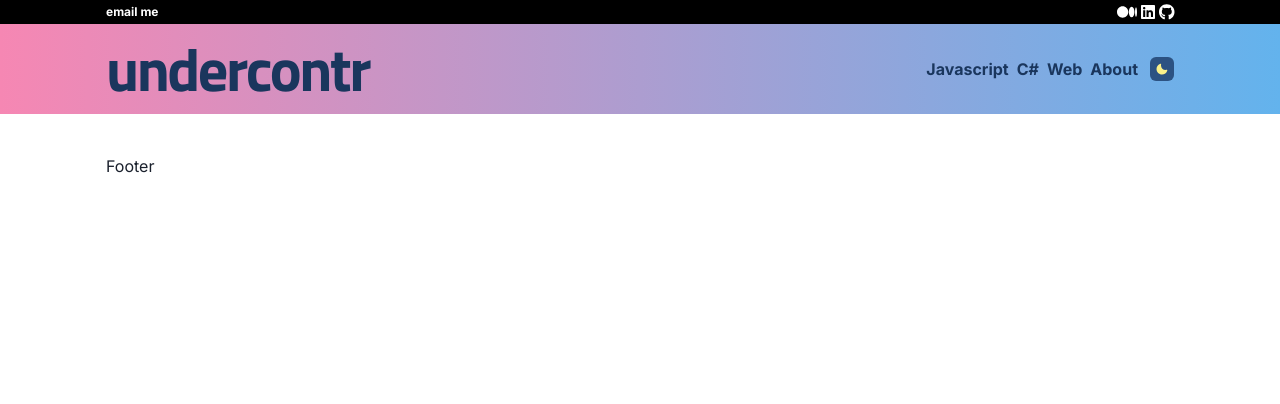
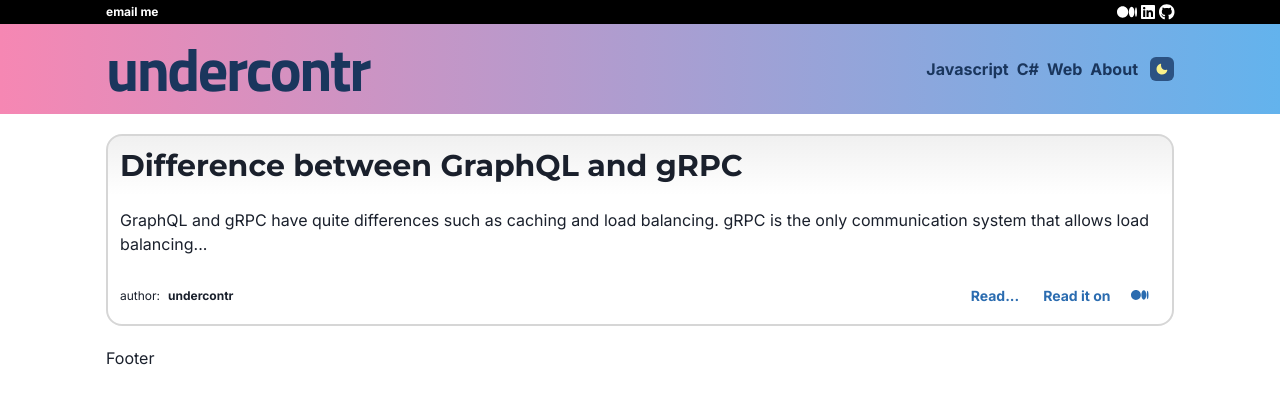
Before and after one commit to undercontr/undercontr.com, a Next.js app: page / in a window 1280 px wide. Shown: the top 404 px of the page. Built offline with nearby package versions, Linux system fonts and the light colour scheme.

Commit message:
Card fix, ArticleCard generated

```diff
--- a/src/components/Card.tsx
+++ b/src/components/Card.tsx
@@ -1,4 +1,4 @@
-import { Box, Grid, Heading, useColorModeValue } from "@chakra-ui/react";
+import { Box, Heading, useColorModeValue } from "@chakra-ui/react";
 import {
   CardBodyProps,
   CardFooterProps,
@@ -6,17 +6,17 @@ import {
   CardTitleProps,
 } from "../lib/types/chakra-props";
 
-export default function Card(props: CardProps) {
+export default function Card({children, ...props}: CardProps) {
   return (
-    <Grid>
-
-    </Grid>
+    <Box overflow={"hidden"} border={"2px"} borderColor={useColorModeValue("blackAlpha.300", "whiteAlpha.300")} rounded={"2xl"} {...props}>
+       {children}
+    </Box>
   );
 }
 
 Card.Title = function Title(props: CardTitleProps) {
   return (
-    <Box padding={5} width={"full"} {...props.container}>
+    <Box padding={3} width={"full"} {...props.container}>
       <Heading size={"lg"} {...props.h}>
         {props.children}
       </Heading>
@@ -26,7 +26,7 @@ Card.Title = function Title(props: CardTitleProps) {
 
 Card.Body = function Body({ limitTo, children }: CardBodyProps) {
   return (
-    <Box padding={5}>
+    <Box padding={3}>
       {limitTo && typeof children == "string"
         ? children.substring(0, limitTo) + "..."
         : children}
@@ -34,10 +34,10 @@ Card.Body = function Body({ limitTo, children }: CardBodyProps) {
   );
 };
 
-Card.Footer = function Footer(props: CardFooterProps) {
+Card.Footer = function Footer({children, ...props}: CardFooterProps) {
     return (
-        <Box padding={5}>
-            {props.children}
+        <Box padding={3} {...props}>
+            {children}
         </Box>
     )
 }
--- /dev/null
+++ b/src/components/Cards/ArticleCard.tsx
@@ -0,0 +1,49 @@
+import { Box, Button, HStack, Text, useColorModeValue } from "@chakra-ui/react";
+import { faMedium } from "@fortawesome/free-brands-svg-icons";
+import { FontAwesomeIcon } from "@fortawesome/react-fontawesome";
+import { ArticleCardProps } from "../../lib/types/chakra-props";
+import Card from "../Card";
+
+export default function ArticleCard({
+  limitTo,
+  title,
+  content,
+
+}: ArticleCardProps) {
+  const borderColor = useColorModeValue(
+    "linear(to-b, blackAlpha.100, transparent)",
+    "linear(to-b, whiteAlpha.200, transparent)"
+  );
+  return (
+    <Card>
+      <Card.Title
+        h={{ fontWeight: "700", fontFamily: "'Montserrat', sans-serif" }}
+        container={{
+          bgGradient: borderColor,
+        }}
+      >
+        {title}
+      </Card.Title>
+      <Card.Body limitTo={limitTo}>{content}</Card.Body>
+      <Card.Footer display={"flex"} justifyContent={"space-between"} alignItems={"center"} gap={2}>
+        <HStack><Text fontSize={"xs"}>author: </Text><Text colorScheme={"purple"} fontSize={"xs"} fontWeight={"bold"}>undercontr</Text></HStack>
+        <Box>
+          <Button
+            variant={"ghost"}
+            colorScheme={"blue"}
+            size="sm"
+            rounded={"lg"}
+          >
+            Read...
+          </Button>
+          <Button variant={"ghost"}
+            colorScheme={"blue"}
+            size="sm"
+            rounded={"lg"}>
+            Read it on <Text marginLeft={5}><FontAwesomeIcon icon={faMedium} /></Text>
+          </Button>
+        </Box>
+      </Card.Footer>
+    </Card>
+  );
+}
--- a/src/pages/index.tsx
+++ b/src/pages/index.tsx
@@ -1,28 +1,13 @@
 import { Container } from "@chakra-ui/react";
 import type { NextPage } from "next";
 import Card from "../components/Card";
+import ArticleCard from "../components/Cards/ArticleCard";
 
 const Home: NextPage = () => {
   return (
     <Container>
-      <Card>
-        <Card.Title
-          h={{ fontWeight: "" }}
-          container={{
-            bg: "",
-            bgGradient: "linear(to-b, whiteAlpha.200, transparent)",
-          }}
-        >
-          Difference between GraphQL and gRPC
-        </Card.Title>
-        <Card.Body limitTo={150}>
-          GraphQL and gRPC have quite differences such as caching and load
-          balancing. gRPC is the only communication system that allows load balancing among REST, GraphQL and gRPC
-        </Card.Body>
-        <Card.Footer>
-          asda
-        </Card.Footer>
-      </Card>
+      <ArticleCard limitTo={150} title="Difference between GraphQL and gRPC" content="GraphQL and gRPC have quite differences such as caching and load
+          balancing. gRPC is the only communication system that allows load balancing among REST, GraphQL and gRPC" />
     </Container>
   );
 };
--- a/src/styles/globals.css
+++ b/src/styles/globals.css
@@ -1,2 +1 @@
-@import url('https://fonts.googleapis.com/css2?family=Titillium+Web:wght@700&display=swap');
-@import url('https://fonts.googleapis.com/css2?family=Inter:wght@300;400;700&display=swap');
+@import url('https://fonts.googleapis.com/css2?family=Montserrat:wght@400;500;700&family=Inter:wght@300;400;700&family=Titillium+Web:ital,wght@0,700;0,900;1,700&display=swap');
```
Also changed, not shown: src/lib/types/chakra-props.ts (+7 -1 lines).
